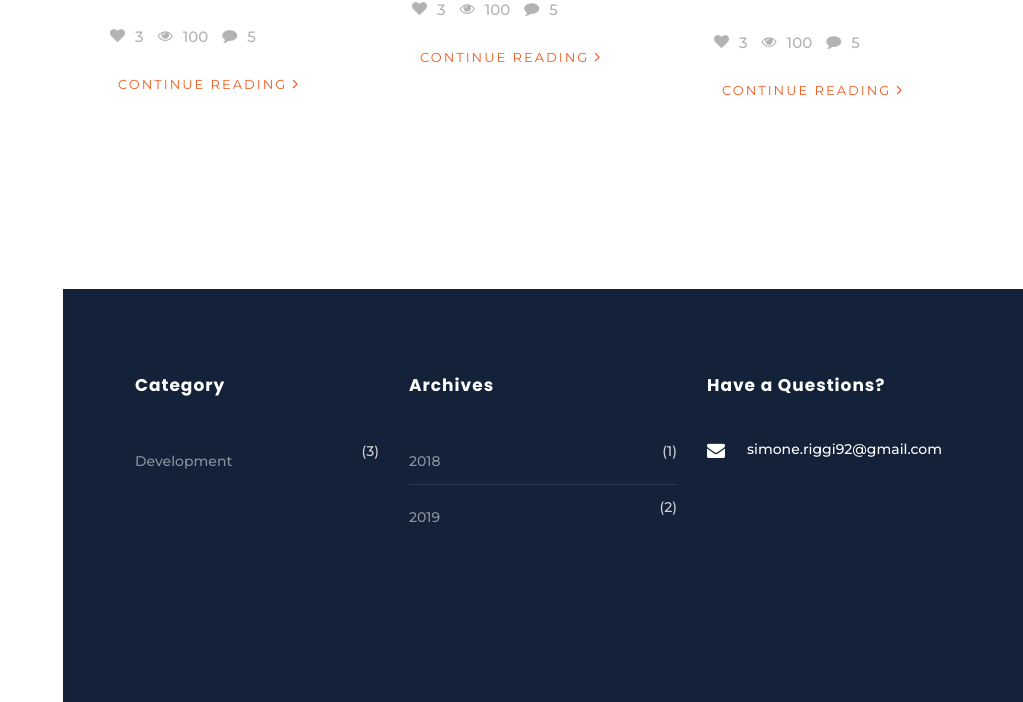
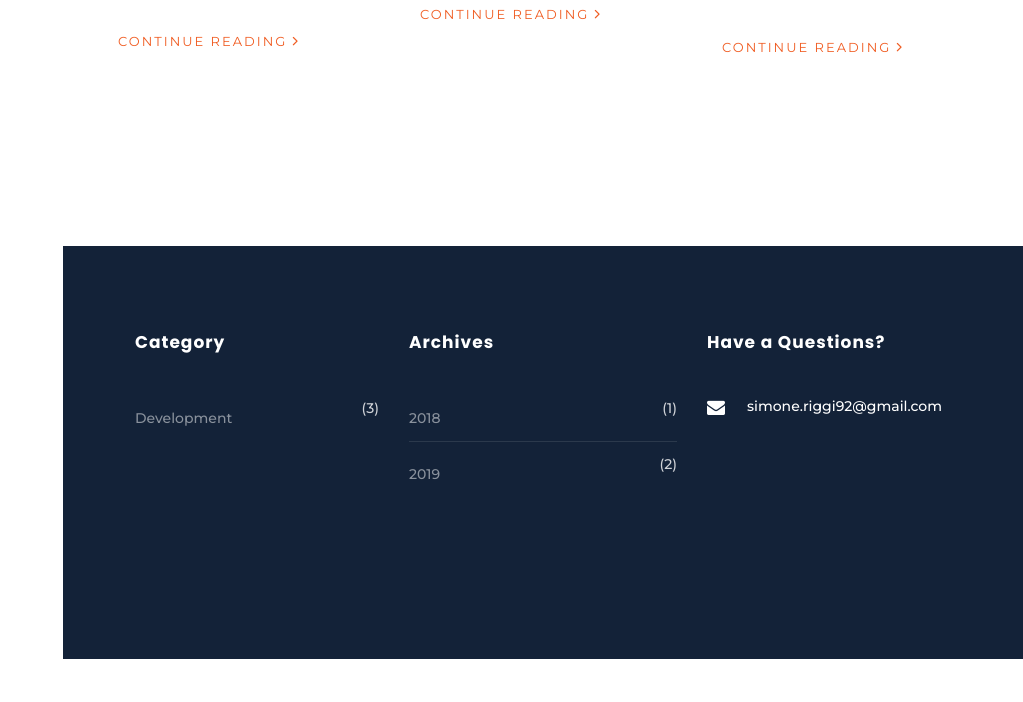
Before and after one commit to simoneriggi92/SimoneRiggi.github.io, a plain HTML site: page index.html in a window 1280 px wide. Shown: the part 1727-2429 px from the top of the page, without its empty margins (257-1280 px from the left). After the commit the page ends 2386 px from the top, so only its background shows below. Drawn offline with Linux system fonts and the light colour scheme; some packages are replaced by stand-ins of ours; no server answers; files whose address does not match are found by name.

Commit message:
Removed comments and views icons

```diff
--- a/index.html
+++ b/index.html
@@ -88,13 +88,7 @@
 	            		</div>
 	            	</div>
 	              <div class="meta-wrap align-items-center">
-	              	<div class="half order-md-last">
-		              	<p class="meta">
-		              		<span><i class="icon-heart"></i>3</span>
-		              		<span><i class="icon-eye"></i>100</span>
-		              		<span><i class="icon-comment"></i>5</span>
-		              	</p>
-	              	</div>
+
 	              	<div class="half">
 		              	<p><a href="shareOnLan.html" class="btn py-2">Continue Reading <span class="ion-ios-arrow-forward"></span></a></p>
 	              	</div>
@@ -117,13 +111,7 @@
 	            		</div>
 	            	</div>
 	              <div class="meta-wrap align-items-center">
-	              	<div class="half order-md-last">
-		              	<p class="meta">
-		              		<span><i class="icon-heart"></i>3</span>
-		              		<span><i class="icon-eye"></i>100</span>
-		              		<span><i class="icon-comment"></i>5</span>
-		              	</p>
-	              	</div>
+
 	              	<div class="half">
 		              	<p><a href="market.html" class="btn py-2">Continue Reading <span class="ion-ios-arrow-forward"></span></a></p>
 	              	</div>
@@ -146,13 +134,7 @@
 	            		</div>
 	            	</div>
 	              <div class="meta-wrap align-items-center">
-	              	<div class="half order-md-last">
-		              	<p class="meta">
-		              		<span><i class="icon-heart"></i>3</span>
-		              		<span><i class="icon-eye"></i>100</span>
-		              		<span><i class="icon-comment"></i>5</span>
-		              	</p>
-	              	</div>
+
 	              	<div class="half">
 		              	<p><a href="project.html" class="btn py-2">Continue Reading <span class="ion-ios-arrow-forward"></span></a></p>
 	              	</div>
```
